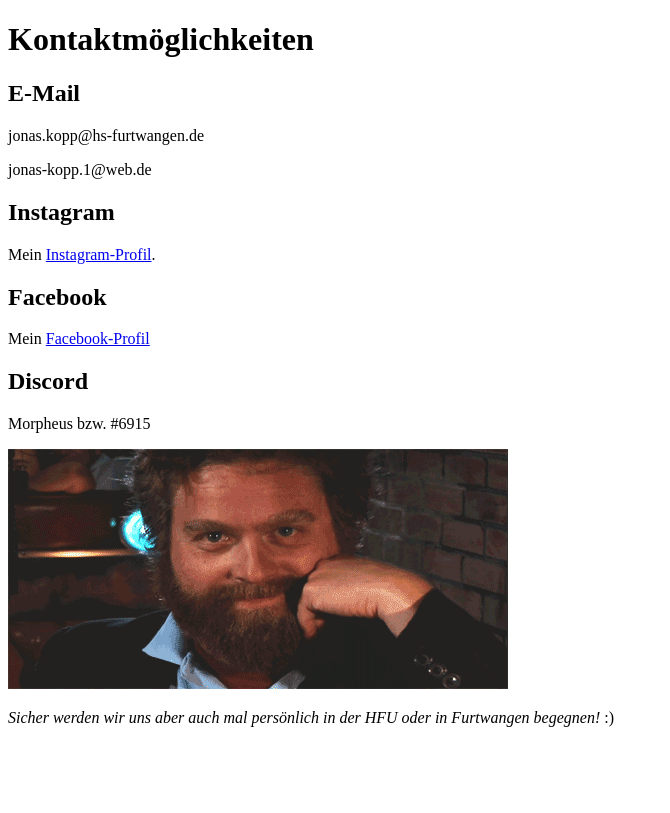
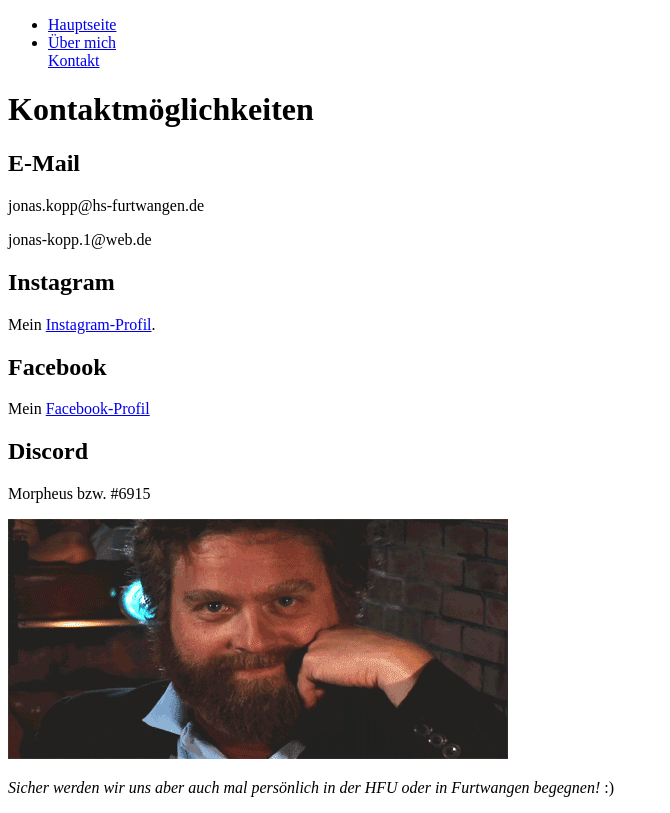
Before and after one commit to Moripho/GIS-WiSe-2020-2021, a plain HTML site: page Aufgabe1.2/Kontakt.html in a window 1280 px wide. Shown: the whole page, without its empty margins (0-670 px from the left). Drawn offline with Linux system fonts and the light colour scheme.

Commit message:
Navigation hinzugefügt

```diff
--- a/Aufgabe1.2/Kontakt.html
+++ b/Aufgabe1.2/Kontakt.html
@@ -6,6 +6,14 @@
 </head>
 
 <body>
+<header>
+    <ul>
+        <li><a href= "index.html">Hauptseite</a></li>
+        <li><a href= "Steckbrief.html">Über mich</a></li>
+        </li><a href= "Kontakt.html">Kontakt</a></li>
+    </ul>
+</header>
+<main>
 <h1>Kontaktmöglichkeiten</h1>
 <h2>E-Mail</h2>
 <p>jonas.kopp@hs-furtwangen.de</p>
@@ -17,6 +25,7 @@
 <h2>Discord</h2>
 <p> Morpheus bzw. #6915</p>
 <img src="zack_gal.gif" alt="Mein Bruder aus Hollywood">
+</main>
 <footer>
     <p><i>Sicher werden wir uns aber auch mal persönlich in der HFU oder in Furtwangen begegnen!</i> :)</p>
 </footer>
```
Also changed, not shown: Aufgabe1.2/Steckbrief.html (+7 -1 lines).
